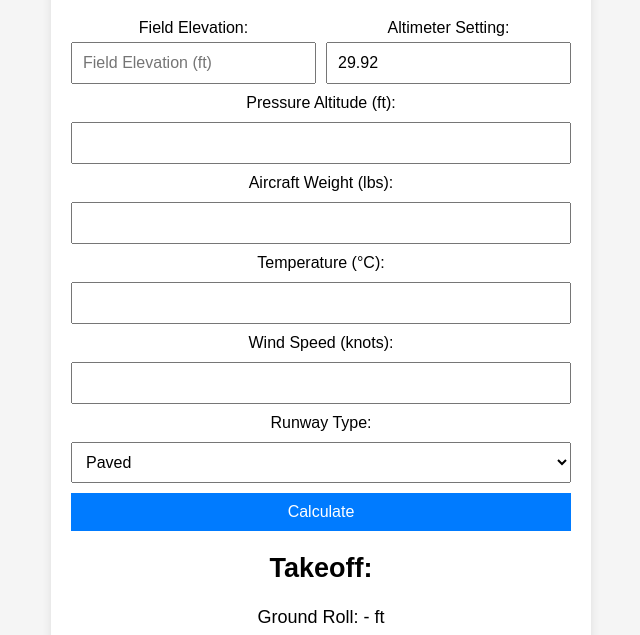
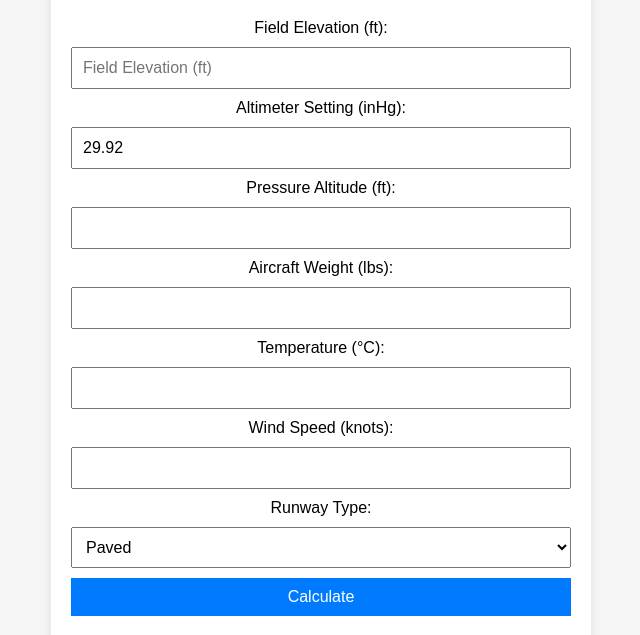
Before and after one commit to SasanAhmadi/aircraft-perf-calculator, a plain HTML site: page index.html in a window 1280 px wide. Shown: the part 146-781 px from the top of the page, without its empty margins (319-959 px from the left). Drawn offline with Linux system fonts and the light colour scheme.

Commit message:
remove same row appearance

```diff
--- a/index.html
+++ b/index.html
@@ -13,16 +13,11 @@
         <h1>Cessna 172M Takeoff/Landing Distance Calculator</h1>
 
         <form id="takeoffForm">
-            <div class="form-group">
-                <div class="form-group-row">
-                    <label>Field Elevation:</label>
-                    <label>Altimeter Setting:</label>
-                </div>
-                <div class="form-group-row">
-                    <input type="number" id="fieldElevation" placeholder="Field Elevation (ft)" required>
-                    <input type="number" id="altimeterSetting" step="0.01" placeholder="Altimeter Setting (inHg)" value="29.92" required>
-                </div>
-            </div>
+            <label for="fieldElevation">Field Elevation (ft):</label>
+            <input type="number" id="fieldElevation" placeholder="Field Elevation (ft)" required>
+
+            <label for="altimeterSetting">Altimeter Setting (inHg):</label>
+            <input type="number" id="altimeterSetting" step="0.01" placeholder="Altimeter Setting (inHg)" value="29.92" required>
 
             <label for="pressureAltitude">Pressure Altitude (ft):</label>
             <input type="number" id="pressureAltitude" readonly required>
--- a/styles.css
+++ b/styles.css
@@ -45,23 +45,3 @@ button:hover {
     margin-top: 20px;
     font-size: 18px;
 }
-
-.form-group {
-    display: flex;
-    flex-direction: column;
-    gap: 5px;
-}
-
-.form-group-row {
-    display: flex;
-    justify-content: space-between;
-    gap: 10px;
-}
-
-.form-group-row label {
-    flex: 1;
-}
-
-.form-group-row input {
-    flex: 1;
-}
```
